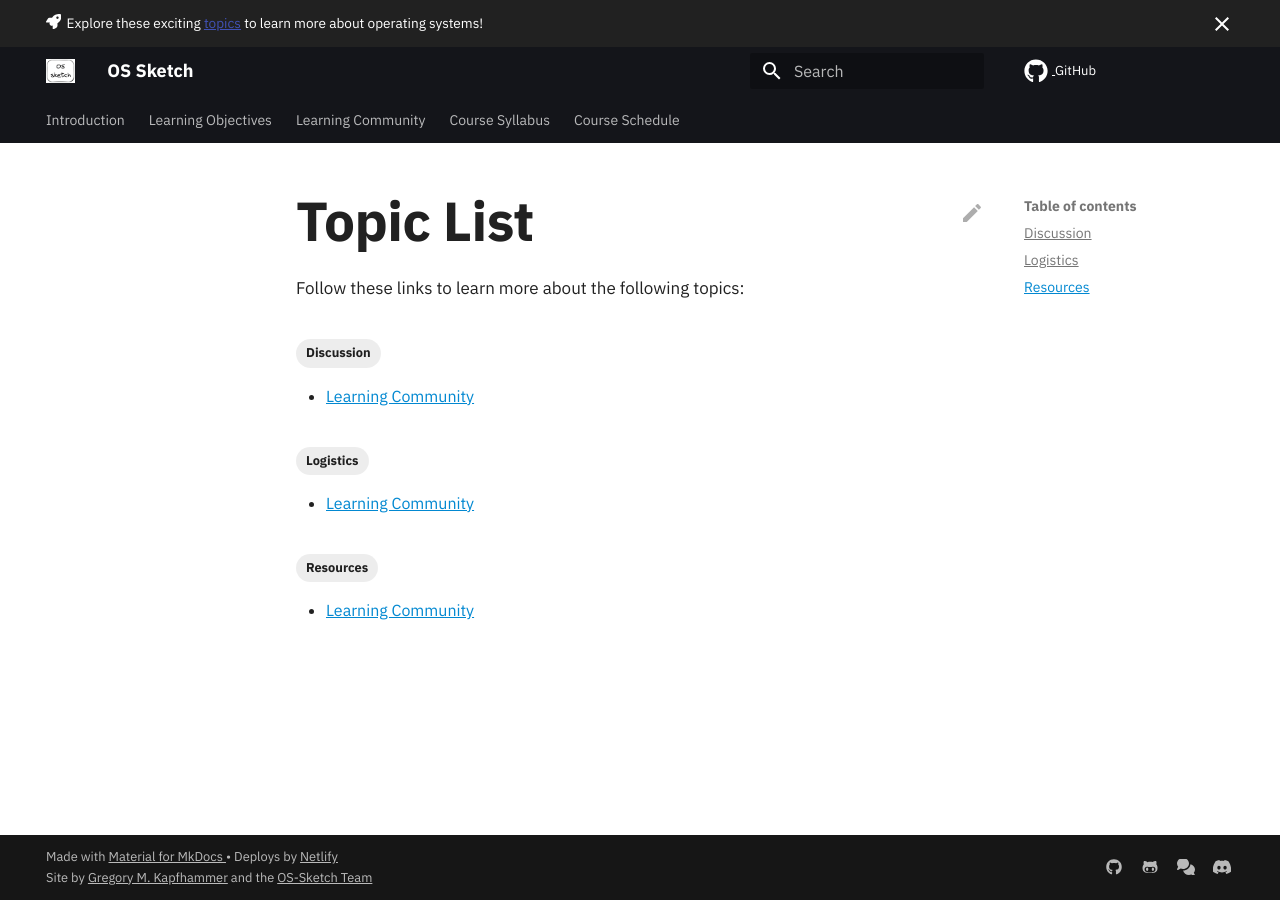
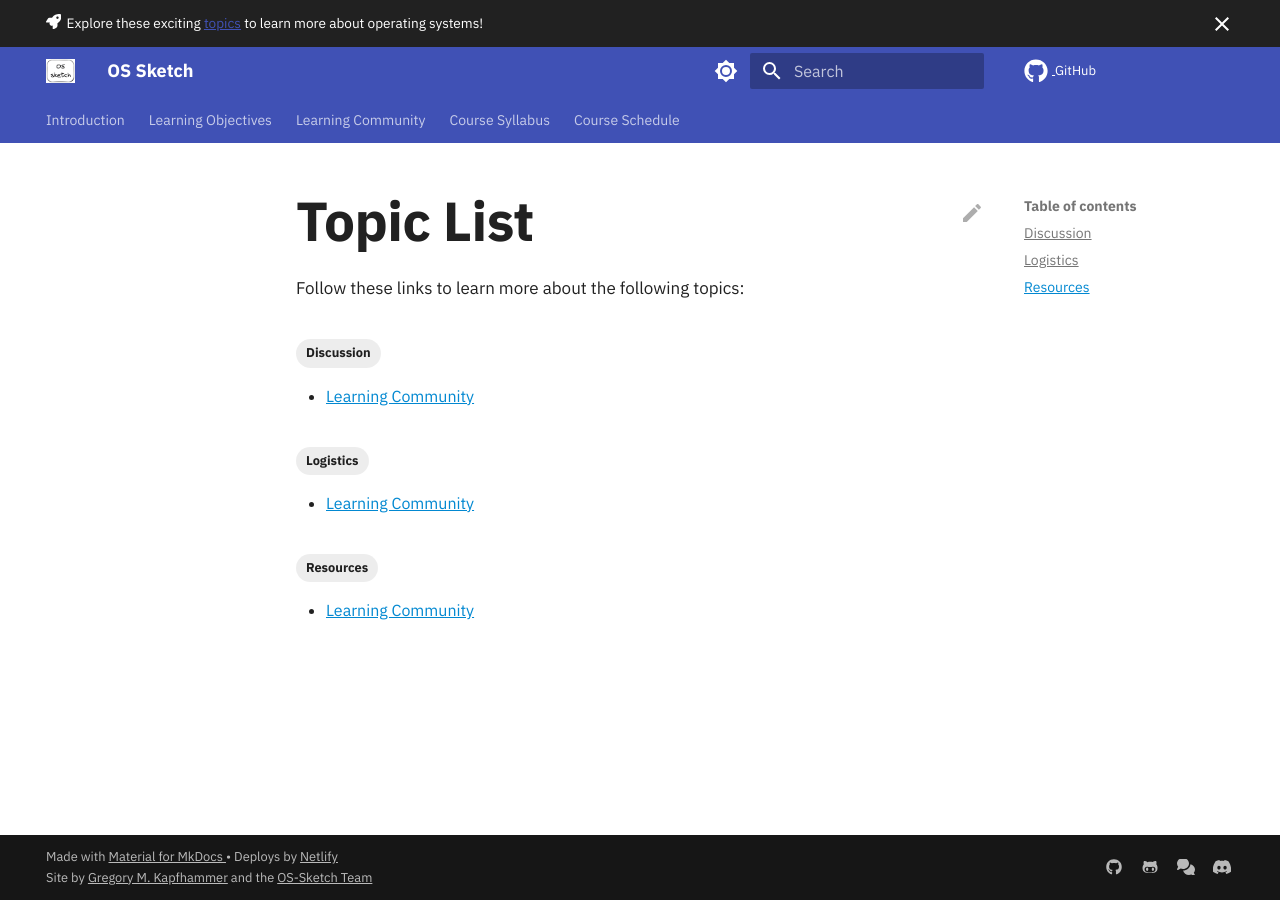
Before and after one commit to OS-Sketch/www.os-sketch.com, an MkDocs documentation site: the page built from docs/tags.md, in a window 1280 px wide. Built offline with MkDocs 1.6.1 and Material for MkDocs 9.7.7, drawn with Linux system fonts in a browser that asks for light colours; comment, search, counter and statistics services are not loaded.

Commit message:
chore: Update the mkdocs.yml file to support dual color scheme.

```diff
--- a/mkdocs.yml
+++ b/mkdocs.yml
@@ -25,9 +25,20 @@
     code: IBM Plex Mono
   # Create black menu bars at the top and bottom
   palette:
+    # Palette toggle for light mode
     - scheme: default
-      primary: black
-      accent: orange
+      primary: indigo
+      accent: deep orange
+      toggle:
+        icon: material/brightness-7
+        name: Switch to dark mode
+    # Palette toggle for dark mode
+    - scheme: slate
+      primary: indigo
+      accent: deep orange
+      toggle:
+        icon: material/brightness-4
+        name: Switch to light mode
   # Enable features that are built-in to material for mkdocs
   features:
     # Allow a user to dismiss the announcement at the top of the page
```
